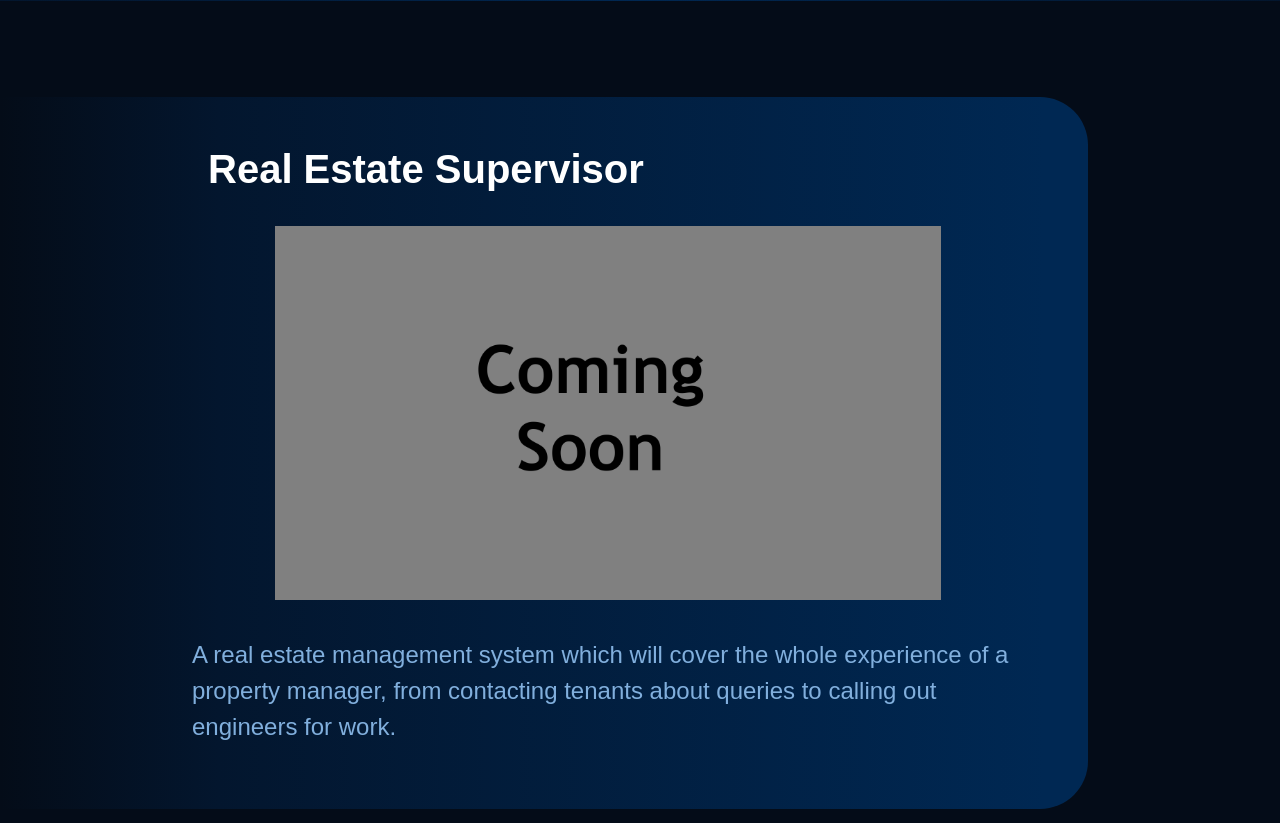
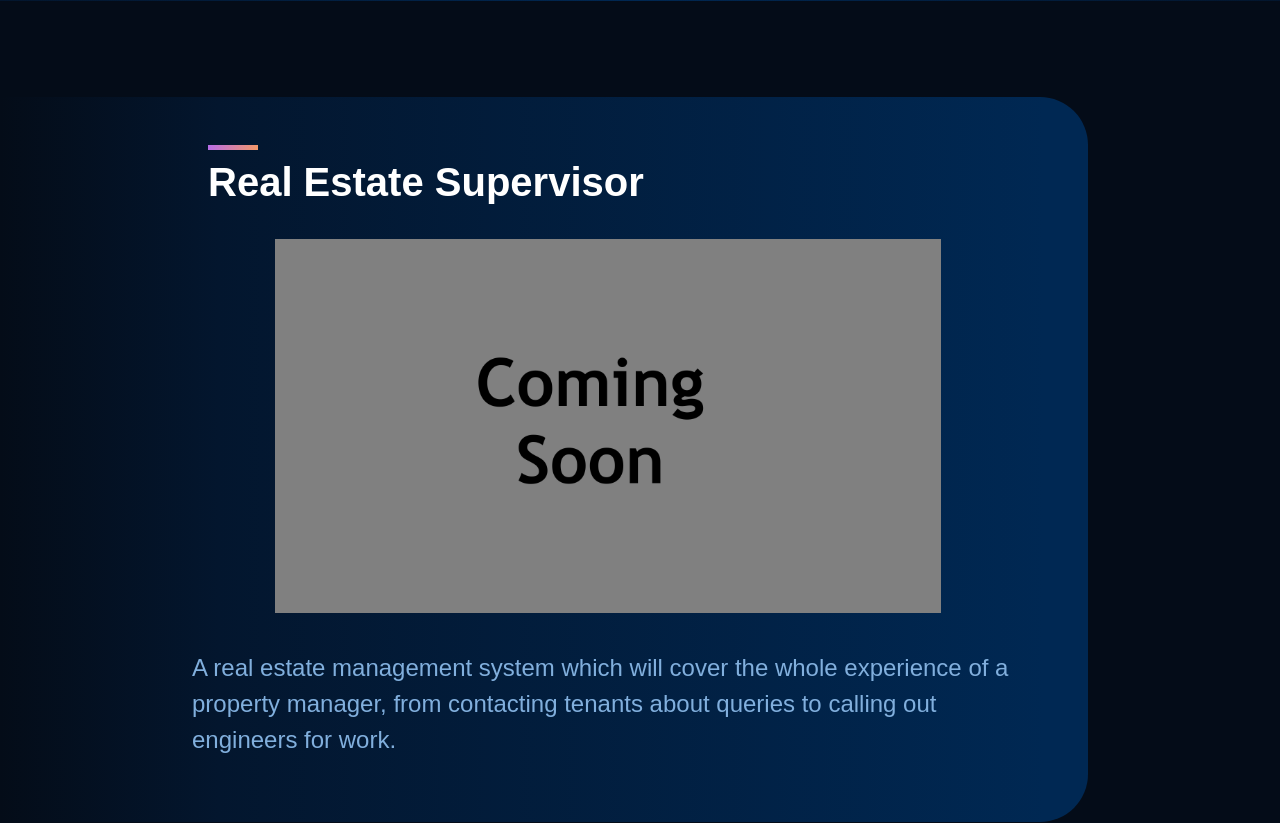
Before and after one commit to MartinPezet/portfolio-website, a React (Create React App) app in the folder client/: page / in a window 1280 px wide. Shown: the part 2480-3303 px from the top of the page. Built offline with nearby package versions, Linux system fonts and the light colour scheme.

Commit message:
Added gradient bar at the top of projects

```diff
--- a/client/src/components/project/Project.js
+++ b/client/src/components/project/Project.js
@@ -15,6 +15,7 @@ const Project = ({direction, title, image, imgAlt, text}) => {
   return (
     <section className={classes}>
       <div className="projectTitle">
+        <div />
         <p>{title}</p>
       </div>
       <div className="projectImage">
--- a/client/src/components/project/project.css
+++ b/client/src/components/project/project.css
@@ -43,13 +43,19 @@
 
 .projectTitle {
     display: flex;
-    justify-content: flex-end;
-    align-items: flex-end;
+    flex-direction: column;
 
     font-size: 40px;
     font-weight: 600;
     line-height: 48px;
     padding: 1rem;
+}
+
+.projectTitle div {
+    width: 50px;
+    height: 5px;
+    background: var(--gradientBar);
+    margin-bottom: 0.5rem;
 }
 
 .projectImage {
```
